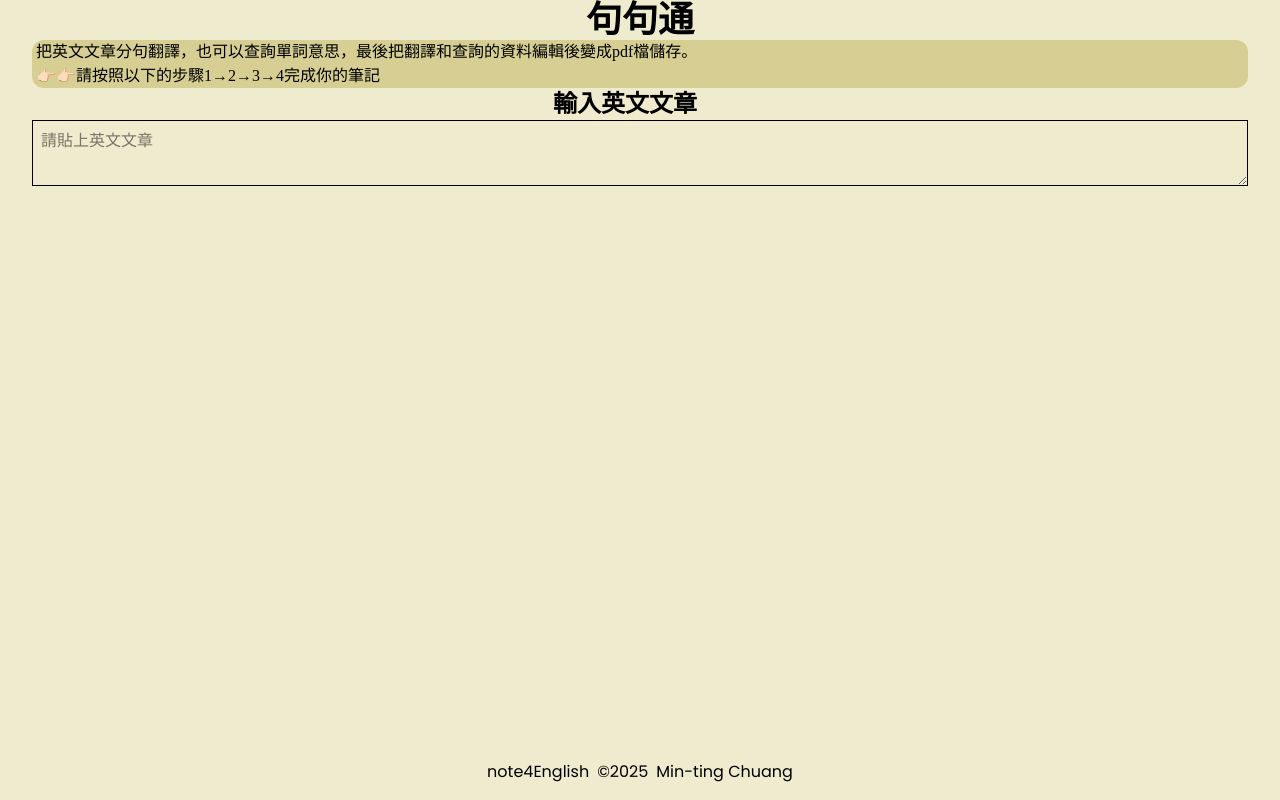
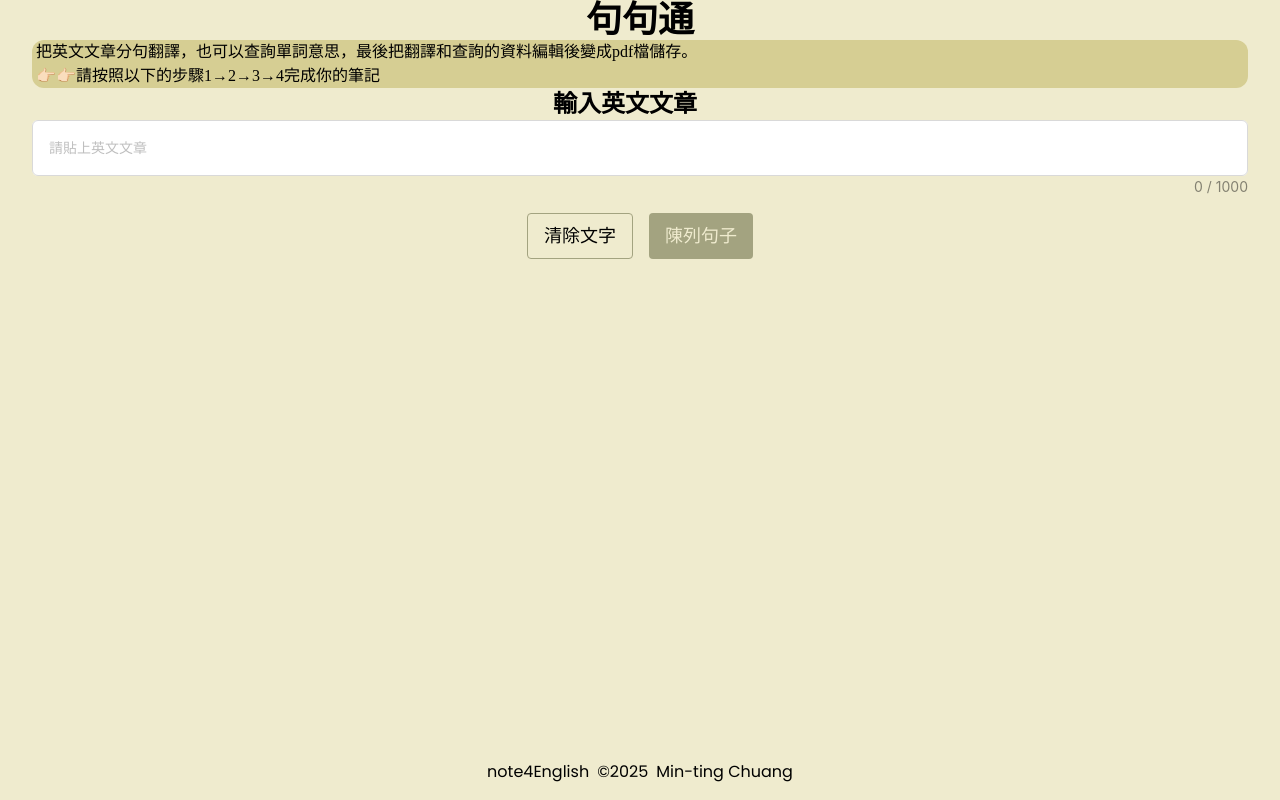
Before and after one commit to LisaMandarin/note4English, a Vue app: page / in a window 1280 px wide. Built offline with nearby package versions, Linux system fonts and the light colour scheme; some icons are missing; a web font is replaced by a local one.

Commit message:
feat: article buttons

```diff
--- a/package.json
+++ b/package.json
@@ -10,6 +10,7 @@
   },
   "dependencies": {
     "@tailwindcss/vite": "^4.0.14",
+    "ant-design-vue": "^4.2.6",
     "tailwindcss": "^4.0.14",
     "vue": "^3.5.13",
     "vue-icons-plus": "^0.1.8"
--- a/src/components/ArticleCard.vue
+++ b/src/components/ArticleCard.vue
@@ -1,14 +1,34 @@
 <script lang="ts" setup>
-    import { HiOutlineQuestionMarkCircle } from 'vue-icons-plus/hi';
-    import { ref } from 'vue';
-    const title = ref("輸入英文文章")
+import { HiOutlineQuestionMarkCircle } from "vue-icons-plus/hi";
+import { ref } from "vue";
+
+const title = ref("輸入英文文章");
+const textareaValue = ref<string>("");
 </script>
 <template>
-    <h2 class="text-center text-2xl font-extrabold font-chinese">
-        {{ title }}
-        <HiOutlineQuestionMarkCircle class="inline"/>
-    </h2>
-    <div class="px-8">
-        <textarea placeholder="請貼上英文文章" class="border w-full p-2"></textarea>
-    </div>
+  <h2 class="text-center text-2xl font-extrabold font-chinese">
+    {{ title }}
+    <HiOutlineQuestionMarkCircle class="inline" />
+  </h2>
+  <div class="px-8">
+    <a-textarea
+      v-model:value="textareaValue"
+      placeholder="請貼上英文文章"
+      :rows="8"
+      autosize
+      allowClear
+      maxlength="1000"
+      showCount
+      id="articleTextarea"
+    />
+  </div>
+  <div class="flex w-full gap-4 justify-center pt-4">
+    <button
+      @click="textareaValue = ''"
+      class="btnSecondary text-lg"
+    >
+      清除文字
+    </button>
+    <button class="btnPrimary text-lg">陳列句子</button>
+  </div>
 </template>
--- a/src/main.ts
+++ b/src/main.ts
@@ -1,5 +1,6 @@
 import { createApp } from 'vue'
 import './styles/main.css'
 import App from './App.vue'
+import Antd from 'ant-design-vue'
 
-createApp(App).mount('#app')
+createApp(App).use(Antd).mount('#app')
--- a/src/styles/main.css
+++ b/src/styles/main.css
@@ -13,6 +13,25 @@
     .link {
         @apply underline
     }
+    .btnPrimary {
+        @apply px-4 py-2 bg-earthy-green text-beige rounded cursor-pointer
+    }
+    .btnPrimary:hover {
+        @apply bg-rosy-red shadow-xl
+    }
+    .btnPrimary:active {
+        @apply bg-rosy-purple
+    }
+    .btnSecondary {
+        @apply px-4 py-2 border border-earthy-green rounded cursor-pointer
+    }
+    .btnSecondary:hover {
+        @apply shadow-xl
+    }
+    .btnSecondary:active {
+        @apply bg-rosy-purple
+    }
+
 }
 
 @layer base {
@@ -20,3 +39,7 @@
         box-sizing: border-box;
     }
 }
+
+#articleTextarea {
+    padding: 16px;
+}
```
Also changed, not shown: 1 other file (tests, documents, lock files or other folders).
